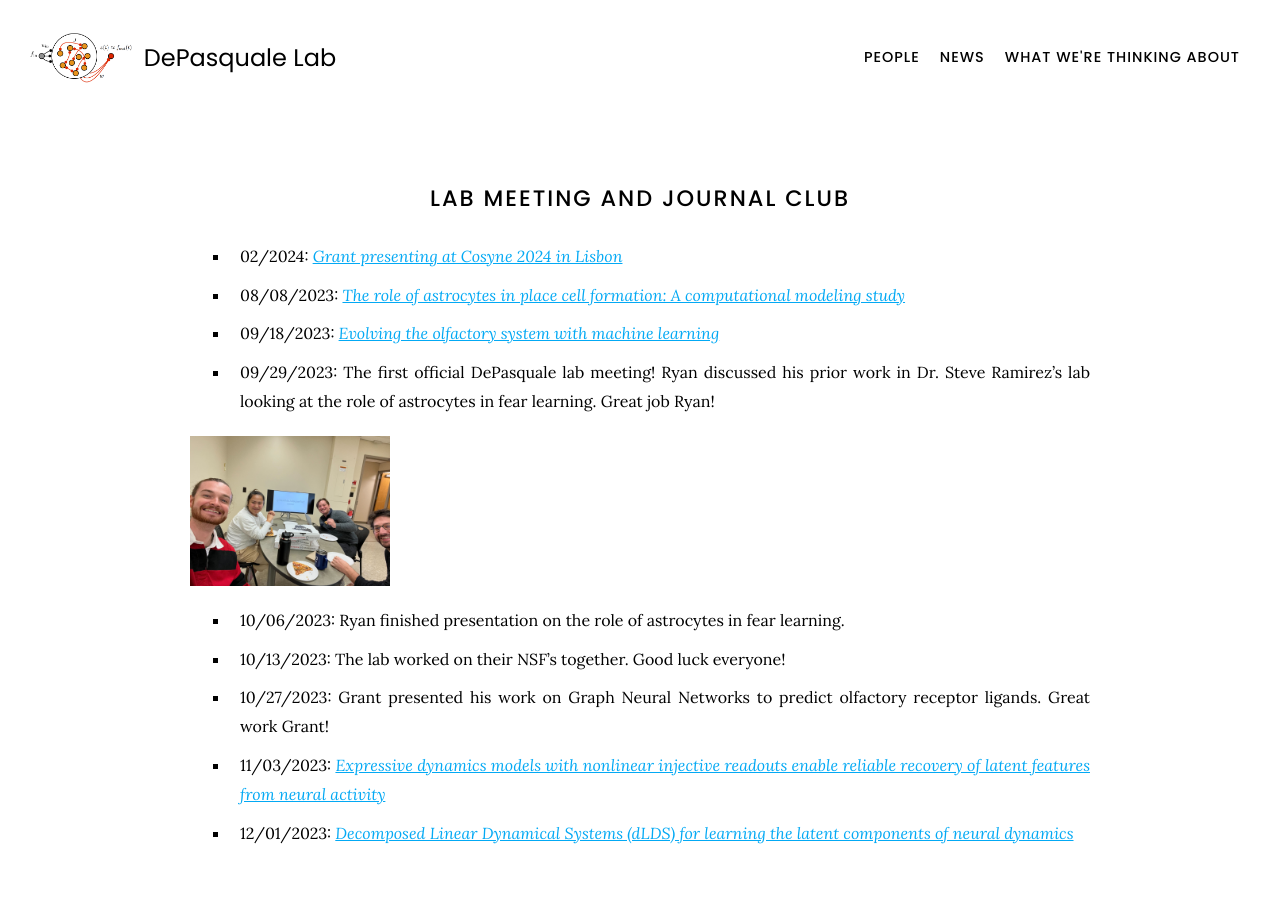
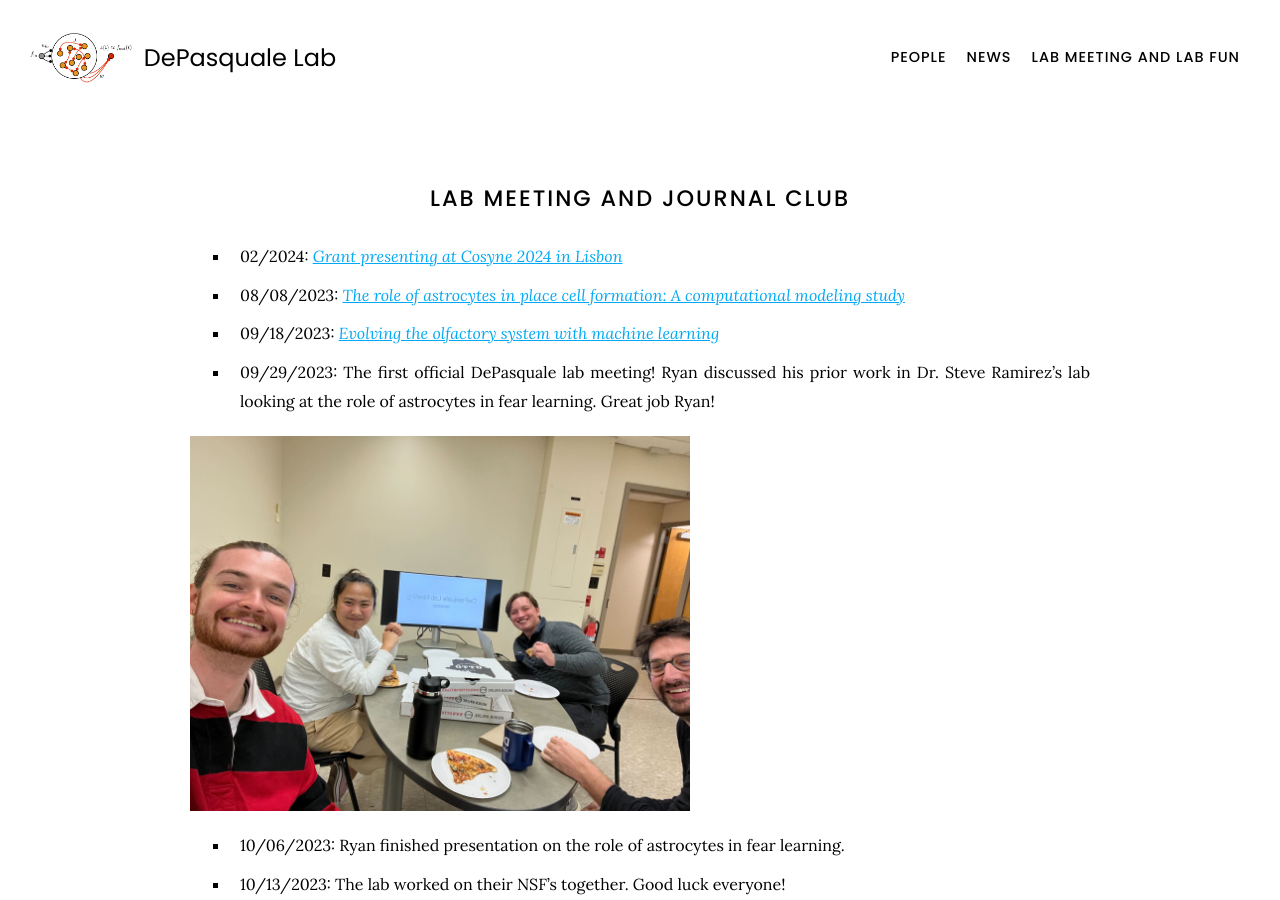
Before and after one commit to GrantMcConachie/depasquale-lab.github.io, a Jekyll site: the page built from current_events/index.md, in a window 1280 px wide and 900 px high. Built offline with Jekyll 4.4.1, drawn with Linux system fonts in a browser that asks for light colours; nearby versions of some CDN libraries; a style sheet for code colours, icons or effects is not loaded.

Commit message:
change picture again

```diff
--- a/current_events/index.md
+++ b/current_events/index.md
@@ -1,5 +1,5 @@
 ---
-title: What we're thinking about
+title: Lab meeting and lab fun
 nav:
   order: 3
 ---
@@ -14,7 +14,7 @@ Lab Meeting and Journal Club
 
 * 09/29/2023: The first official DePasquale lab meeting! Ryan discussed his prior work in Dr. Steve Ramirez's lab looking at the role of astrocytes in fear learning. Great job Ryan!
 
-<img src="/images/depaq_jclub_ryan.jpg" width="200">
+<img src="/images/depaq_jclub_ryan.jpg" width="500">
 
 * 10/06/2023: Ryan finished presentation on the role of astrocytes in fear learning.
 
```
